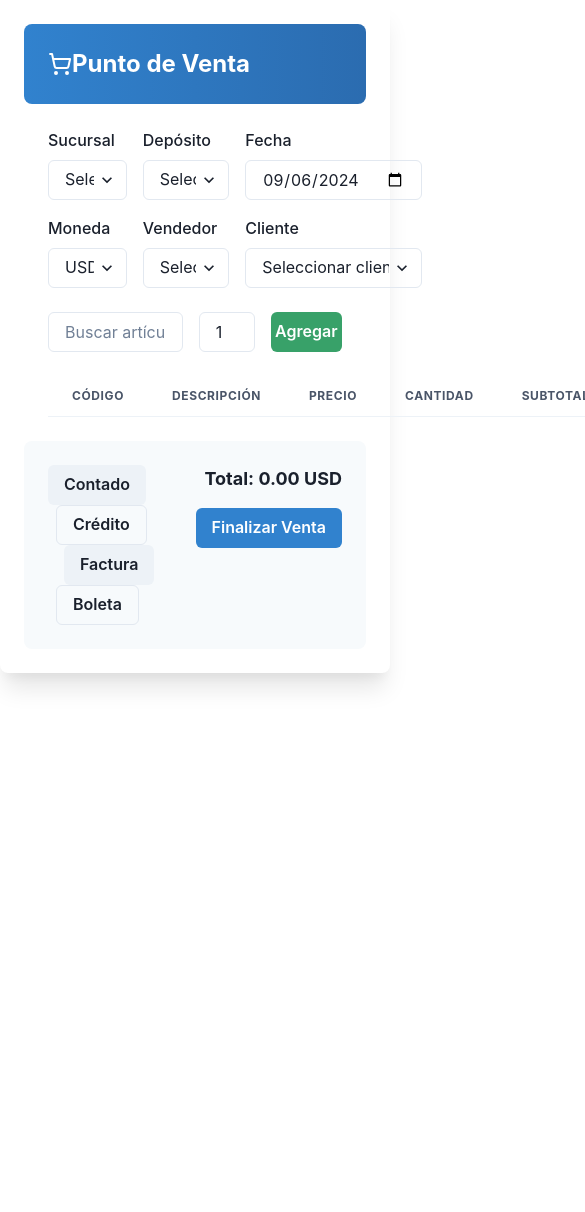
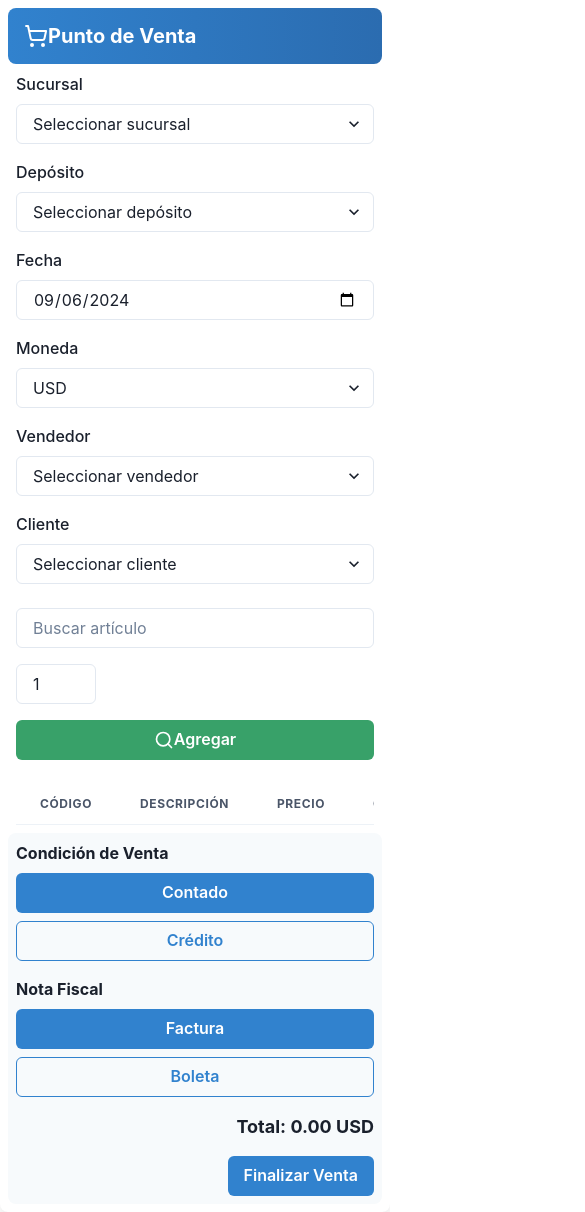
Before and after one commit to sofmarsistema/POS-sofmar, a React (Vite) app: page / in a window 390 px wide. Shown: the top 1212 px of the page, 585 px wide, since content can reach past the window. Before the commit the page ends 844 px from the top, so only its background shows below. Built offline with nearby package versions, Linux system fonts and the light colour scheme.

Commit message:
agregado menu de items y diseno responsive

```diff
--- a/src/views/punto_de_venta.tsx
+++ b/src/views/punto_de_venta.tsx
@@ -1,4 +1,4 @@
-import React, { useState } from 'react'
+import React, { useEffect, useState } from 'react'
 import { Search, ShoppingCart } from 'lucide-react'
 import {
   Box,
@@ -17,10 +17,7 @@ import {
   Heading,
   useToast,
   Text,
-  Menu,
-  MenuButton,
-  MenuList,
-  MenuItem
+  useMediaQuery
 } from '@chakra-ui/react'
 
 const sucursales = ['Central', 'Norte', 'Sur']
@@ -53,8 +50,11 @@ export default function PuntoDeVenta() {
   const [items, setItems] = useState<{ id: number, nombre: string, precio: number, cantidad: number, subtotal: number }[]>([])
   const [condicionVenta, setCondicionVenta] = useState('Contado')
   const [notaFiscal, setNotaFiscal] = useState('Factura')
+  const [isMobile]= useMediaQuery('(max-width: 48em)')
+  const [recomendaciones, setRecomendaciones] = useState<typeof articulos>([])
 
   const toast = useToast()
+
 
   const agregarItem = (articuloSeleccionado: { id: number, nombre: string, precio: number }) => {
     if (articuloSeleccionado) {
@@ -81,21 +81,42 @@ export default function PuntoDeVenta() {
   }
 
   const handleBusqueda = (e: React.ChangeEvent<HTMLInputElement>) => {
+    const busqueda = e.target.value
     setArticuloBusqueda(e.target.value)
+
+    if (busqueda.length>0){
+      const filteredRecomendaciones = articulos.filter((articulo)=> articulo.nombre.toLowerCase().includes(busqueda.toLowerCase())).slice(0, 3)
+      setRecomendaciones(filteredRecomendaciones)
+    }else{
+      setRecomendaciones([])
     }
+  }
+
+  useEffect(()=> {
+    const handleClickOutside = (event: MouseEvent) => {
+      if (!(event.target as Element).closest('.recomendaciones-menu')){
+        setRecomendaciones([])
+      }
+    }
+    document.addEventListener('mousedown', handleClickOutside)
+    return ()=> {
+      document.removeEventListener('mousedown', handleClickOutside)
+    }
+
+}, [])
 
   const filteredArticulos = articulos.filter((articulo) =>
     articulo.nombre.toLowerCase().includes(articuloBusqueda.toLowerCase())
   )
 
   return (
-    <Box maxW="5xl" mx="auto" p={6} bg="white" shadow="xl" rounded="lg">
-      <Flex bgGradient="linear(to-r, blue.500, blue.600)" color="white" p={6} alignItems="center" rounded="lg">
+    <Box maxW="5xl" mx="auto" p={isMobile? 2: 6} bg="white" shadow="xl" rounded="lg">
+      <Flex bgGradient="linear(to-r, blue.500, blue.600)" color="white" p={isMobile? 4:6} alignItems="center" rounded="lg">
         <ShoppingCart size={24} className="mr-2" />
-        <Heading size="lg">Punto de Venta</Heading>
+        <Heading size={isMobile? 'md': 'lg'}>Punto de Venta</Heading>
       </Flex>
-      <Box p={6}>
-        <Grid templateColumns="repeat(3, 1fr)" gap={4} mb={6}>
+      <Box p={isMobile? 2:6}>
+        <Grid templateColumns={isMobile ? "repeat(1, 1fr)" : "repeat(3, 1fr)"} gap={4} mb={6}>
           <Box>
             <FormLabel>Sucursal</FormLabel>
             <Select placeholder="Seleccionar sucursal" value={sucursal} onChange={(e) => setSucursal(e.target.value)}>
@@ -141,31 +162,40 @@ export default function PuntoDeVenta() {
             </Select>
           </Box>
         </Grid>
-        <Flex gap={4} mb={6}>
+        <Flex gap={4} mb={6} flexDirection={isMobile? 'column': 'row'}>
           <Box position="relative" flexGrow={1}>
             <Input
               placeholder="Buscar artículo"
               value={articuloBusqueda}
               onChange={handleBusqueda}
             />
-            {articuloBusqueda && filteredArticulos.length > 0 && (
-              <Menu>
-                <MenuButton as={Box} position="absolute" top="100%" left={0} zIndex={1} width="100%">
-                  <MenuList>
-                    {filteredArticulos.map((articulo) => (
-                      <MenuItem
+            {recomendaciones.length>0&&(
+              <Box
+                position={'absolute'}
+                top={'100%'}
+                left={0}
+                zIndex={1}
+                width={'100%'}
+                bg={'white'}
+                boxShadow={'md'}
+                borderRadius={'md'}
+                className="recomendaciones-menu"
+                >
+                  {recomendaciones.map((articulo)=>(
+                      <Box
                         key={articulo.id}
-                        onClick={() => {
+                        p={2}
+                        _hover={{bg: 'gray.100'}}
+                        onClick={()=> {
                           setArticuloBusqueda(articulo.nombre)
                           agregarItem(articulo)
+                          setRecomendaciones([])
                         }}
                       >
                         {articulo.nombre}
-                      </MenuItem>
+                      </Box>
                     ))}
-                  </MenuList>
-                </MenuButton>
-              </Menu>
+              </Box>
             )}
           </Box>
           <Input
@@ -176,10 +206,13 @@ export default function PuntoDeVenta() {
             width="80px"
             min={1}
           />
-          <Button colorScheme="green" onClick={() => agregarItem(filteredArticulos[0])}>
+          <Button colorScheme="green" onClick={() => agregarItem(recomendaciones[0])} flexShrink={0}>
             <Search size={20} className="mr-2" /> Agregar
           </Button>
         </Flex>
+        <Box
+          overflowX={'auto'}
+          >
             <Table variant="striped">
           <Thead>
             <Tr>
@@ -203,21 +236,80 @@ export default function PuntoDeVenta() {
           </Tbody>
         </Table>
           </Box>
-      <Flex justify="space-between" p={6} bg="gray.50" rounded="lg">
+      </Box>
+      <Flex justify="space-between" p={isMobile? 2:6} bg="gray.50" rounded="lg" flexDirection={isMobile? 'column': 'row'} gap={isMobile? 4:0}>
+        <Flex
+          flexDirection={isMobile? 'column': 'row'}
+          gap={4}
+          >
           <Box>
-          <Button variant={condicionVenta === 'Contado' ? 'solid' : 'outline'} onClick={() => setCondicionVenta('Contado')}>
+            <Text fontWeight={'bold'} mb={2}>Condición de Venta</Text>
+            <Flex
+              flexDir={isMobile? 'column': 'row'}
+              gap={2}
+              >
+              <Button
+                  variant={condicionVenta === 'Contado' ? 'solid' : 'outline'}
+                  bg={condicionVenta === 'Contado' ? 'blue.500' : 'transparent'}
+                  color={condicionVenta === 'Contado' ? 'white' : 'blue.500'}
+                  borderColor="blue.500"
+                  _hover={{
+                    bg: condicionVenta === 'Contado' ? 'blue.600' : 'blue.50',
+                  }}
+                  onClick={() => setCondicionVenta('Contado')}
+                  width={isMobile ? "full" : "auto"}
+                >
                   Contado
               </Button>
-          <Button ml={2} variant={condicionVenta === 'Crédito' ? 'solid' : 'outline'} onClick={() => setCondicionVenta('Crédito')}>
+              <Button
+                  variant={condicionVenta === 'Crédito' ? 'solid' : 'outline'}
+                  bg={condicionVenta === 'Crédito' ? 'blue.500' : 'transparent'}
+                  color={condicionVenta === 'Crédito' ? 'white' : 'blue.500'}
+                  borderColor="blue.500"
+                  _hover={{
+                    bg: condicionVenta === 'Crédito' ? 'blue.600' : 'blue.50',
+                  }}
+                  onClick={() => setCondicionVenta('Crédito')}
+                  width={isMobile ? "full" : "auto"}
+                >
                   Crédito
                 </Button>
-          <Button ml={4} variant={notaFiscal === 'Factura' ? 'solid' : 'outline'} onClick={() => setNotaFiscal('Factura')}>
+            </Flex>
+          </Box>
+          <Box>
+      <Text fontWeight="bold" mb={2}>
+        Nota Fiscal
+      </Text>
+      <Flex flexDirection={isMobile ? 'column' : 'row'} gap={2}>
+        <Button
+          variant={notaFiscal === 'Factura' ? 'solid' : 'outline'}
+          bg={notaFiscal === 'Factura' ? 'blue.500' : 'transparent'}
+          color={notaFiscal === 'Factura' ? 'white' : 'blue.500'}
+          borderColor="blue.500"
+          _hover={{
+            bg: notaFiscal === 'Factura' ? 'blue.600' : 'blue.50',
+          }}
+          onClick={() => setNotaFiscal('Factura')}
+          width={isMobile ? "full" : "auto"}
+        >
           Factura
         </Button>
-          <Button ml={2} variant={notaFiscal === 'Boleta' ? 'solid' : 'outline'} onClick={() => setNotaFiscal('Boleta')}>
+        <Button
+          variant={notaFiscal === 'Boleta' ? 'solid' : 'outline'}
+          bg={notaFiscal === 'Boleta' ? 'blue.500' : 'transparent'}
+          color={notaFiscal === 'Boleta' ? 'white' : 'blue.500'}
+          borderColor="blue.500"
+          _hover={{
+            bg: notaFiscal === 'Boleta' ? 'blue.600' : 'blue.50',
+          }}
+          onClick={() => setNotaFiscal('Boleta')}
+          width={isMobile ? "full" : "auto"}
+        >
           Boleta
         </Button>
+      </Flex>
     </Box>
+        </Flex>
         <Box textAlign="right">
           <Text fontSize="lg" fontWeight="bold">Total: {calcularTotal().toFixed(2)} {moneda}</Text>
           <Button colorScheme="blue" mt={4}>Finalizar Venta</Button>
```
Lines whose indentation alone changed are shown as unchanged.
